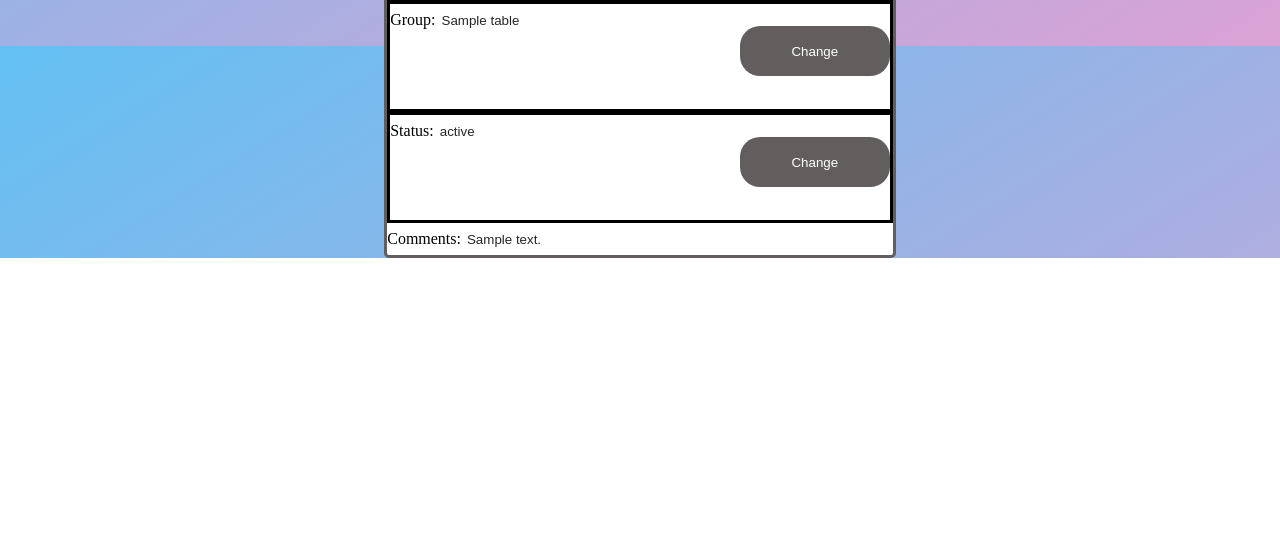
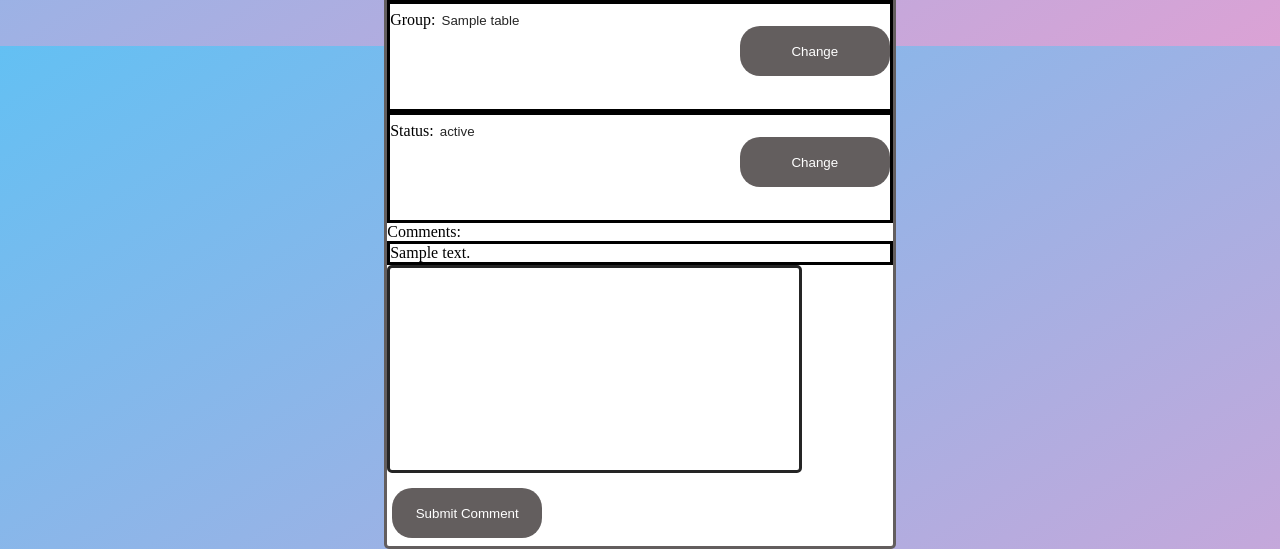
Before and after one commit to jesseforney8/Frame, a Flask app: page /ticket in a window 1280 px wide. Shown: the part 754-1303 px from the top of the page. Before the commit the page ends 1012 px from the top, so only its background shows below. Run offline with Flask 3, Linux system fonts and the light colour scheme; a user stored in the database is signed in; tables that the repository leaves empty hold one stand-in row (values such as "Sample post").

Commit message:
added comments

```diff
--- a/Frame/website/static/styles.css
+++ b/Frame/website/static/styles.css
@@ -391,3 +391,16 @@ border: black solid;
 
 
 }
+
+#comment_text_box {
+
+  border: black solid;
+  width: 80%;
+  height: 200px;
+
+}
+
+.comment_div {
+
+  border: black solid;
+}
--- a/Frame/website/templates/ticket.html
+++ b/Frame/website/templates/ticket.html
@@ -82,10 +82,22 @@
             </div>
         </div>
     </form>
-<div>
-    <label>Comments: </label> <input type="text" value="{{ticket.comments}}">
-</div>
 
+    <label>Comments: </label>
+    <div>
+        {% for comment in comments %}
+        <div class="comment_div">
+            <p1>{{comment.text}}</p1>
+        </div>
+        {% endfor %}
+    </div>
+
+    <form method="post" action="/add_comment">
+        <div>
+            <input type="text" id="comment_text_box" name="comment_text_box"> <br>
+            <button type="submit">Submit Comment</button>
+        </div>
+    </form>
 
 
 
--- a/Frame/website/views.py
+++ b/Frame/website/views.py
@@ -1,6 +1,6 @@
 from flask import Blueprint, render_template, request, flash, jsonify, session, redirect, url_for
 from flask_login import login_required, current_user
-from models import Ticket, roles, User, Group
+from models import Ticket, roles, User, Group, Comment
 from __init__ import db
 import json
 from functions import ticket_lookup
@@ -106,13 +106,15 @@ def tickets():
 def ticket():
     if request.method == "POST":
         ticketId = request.form.get("ticketId")
+        comments = Comment.query.filter_by(ticket_id=ticketId)
         ticket = Ticket.query.filter_by(id=ticketId).first()
         session["ticket2"] = ticketId
-        return render_template("ticket.html", user=current_user, ticket=ticket)
+        return render_template("ticket.html", user=current_user, ticket=ticket, comments=comments)
     if request.method == "GET":
         ticketId = session["ticket2"]
+        comments = Comment.query.filter_by(ticket_id=ticketId)
         ticket = Ticket.query.filter_by(id=ticketId).first()
-        return render_template("ticket.html", user=current_user, ticket=ticket)
+        return render_template("ticket.html", user=current_user, ticket=ticket, comments=comments)
 
 
 
@@ -409,10 +411,19 @@ def status_change():
 def group_change():
     if request.method == "POST":
         ticket = ticket_lookup()
-
-
         groupid = request.form.get("radio_group")
 
         ticket.group_id = groupid
         db.session.commit()
         return redirect("ticket")
+
+@views.route("/add_comment", methods=["POST"])
+@login_required
+def add_comment():
+    if request.method =="POST":
+        ticket = ticket_lookup()
+        comment_text = request.form.get("comment_text_box")
+        comment = Comment(text=comment_text, ticket_id=ticket.id)
+        db.session.add(comment)
+        db.session.commit()
+        return redirect("ticket")
```
Also changed, not shown: Frame/website/models.py (+8 -1 lines).
